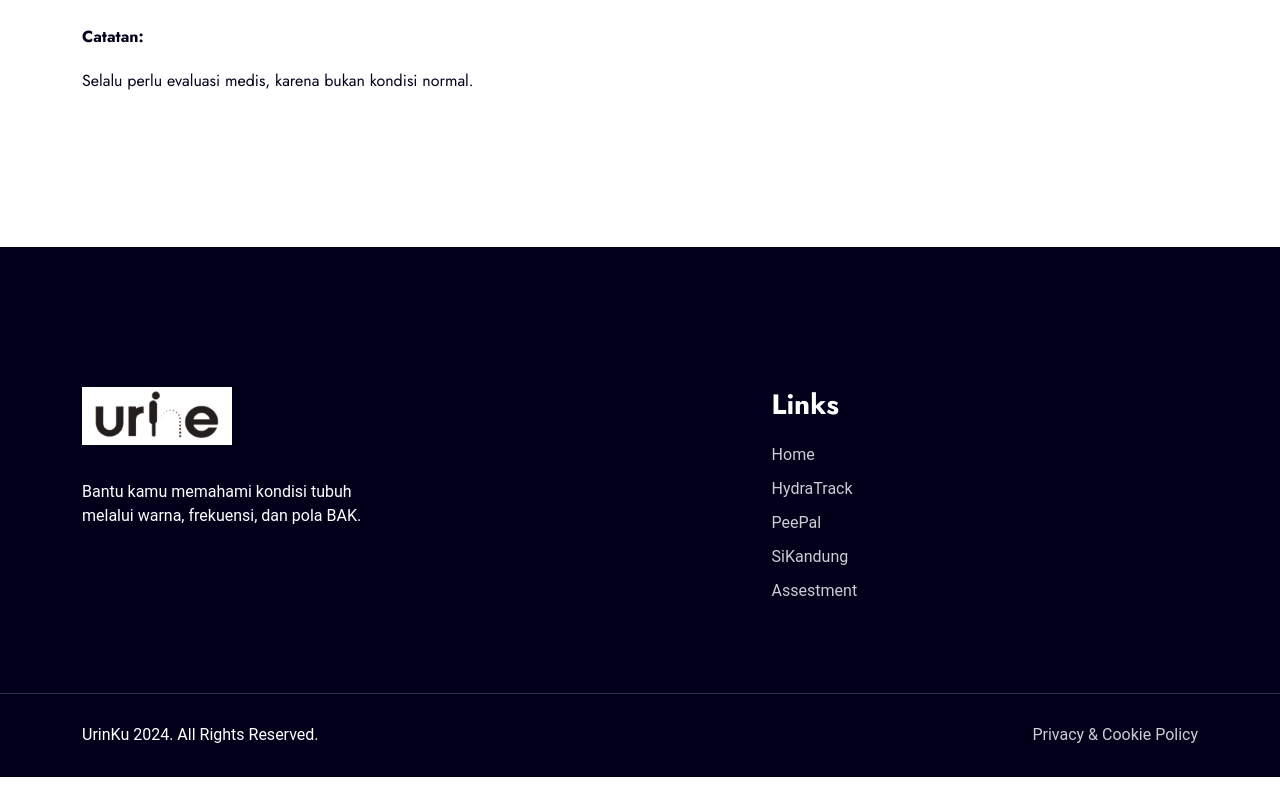
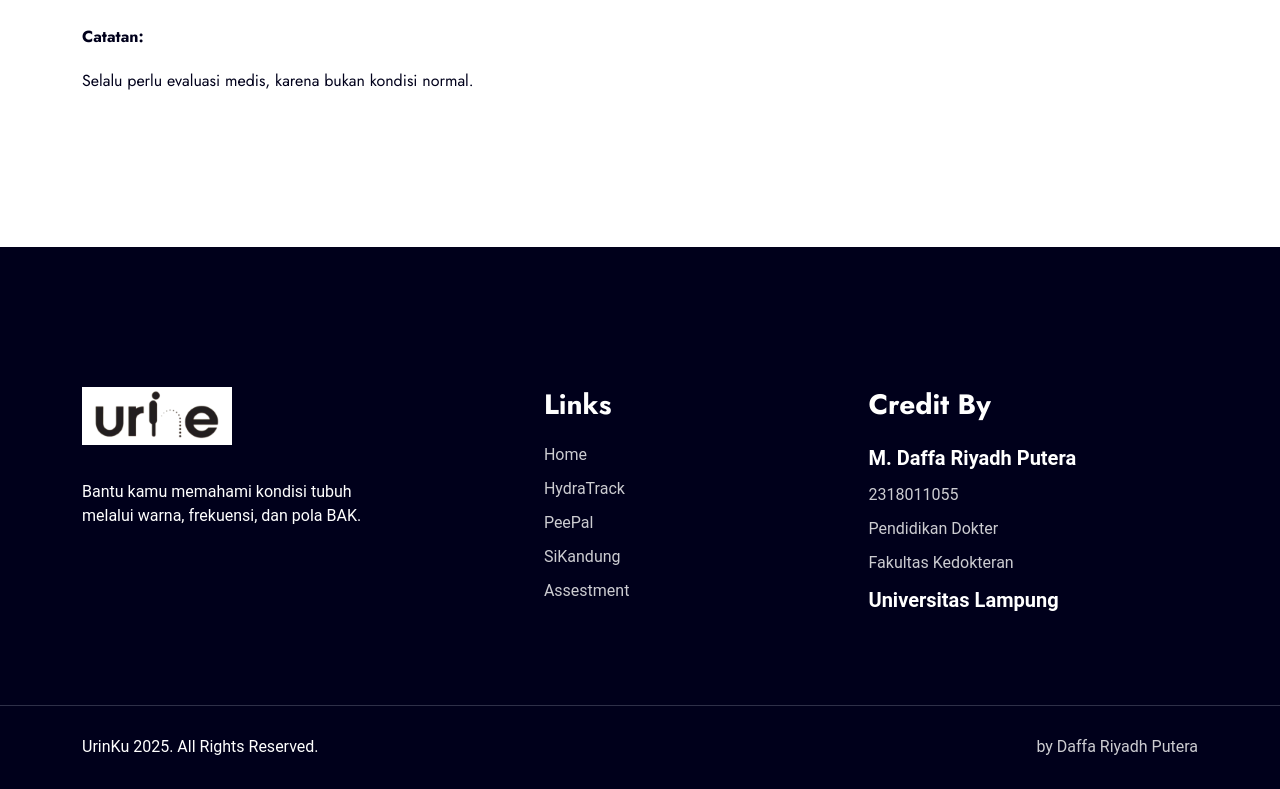
Before and after one commit to dikhidew/urinku, a plain HTML site: page blog/kemih.html in a window 1280 px wide. Shown: the part 3738-4527 px from the top of the page. Drawn offline with Linux system fonts and the light colour scheme; some packages are replaced by stand-ins of ours; a script that the page names is missing; a web font is replaced by a local one.

Commit message:
update revisi 1, footer, banner, video dan tittle

```diff
--- a/blog/kemih.html
+++ b/blog/kemih.html
@@ -11,7 +11,8 @@
 <link rel="icon" href="../assets/img/favicon.png" />
 
 <!-- Site Title -->
-<title>Medixal - Medical and Healthcare Template</title>
+<title>UrinKu - Your Daily Urine Health Checker.</title>
+
 
 <!-- Stylesheets -->
 <link rel="stylesheet" href="../assets/css/bootstrap.min.css" />
--- a/components/footer.html
+++ b/components/footer.html
@@ -48,26 +48,31 @@
             </ul>
           </div>
         </div> -->
-        <!-- <div class="cs_footer_col">
+        <div class="cs_footer_col">
           <div class="cs_footer_widget">
-            <h2 class="cs_footer_widget_title cs_fs_32 cs_white_color cs_bold">Office</h2>
+            <h2 class="cs_footer_widget_title cs_fs_32 cs_white_color cs_bold">Credit By</h2>
             <ul class="cs_footer_widget_menu cs_address">
-              <li>America- 66 Brooklyn golden street 600 New York. USA</li>
-              <li class="cs_fs_32 cs_bold cs_phone_number">
-                <div class="cs_height_20 cs_height_lg_20"></div>
-                <a href="tel:+444547800112">+1 (212) 621-5896</a>
+            <li class="cs_fs_20 cs_bold cs_phone_number">
+              <a>M. Daffa Riyadh Putera </a>
+              <li>2318011055</li>
+              <li>Pendidikan Dokter</li>
+              <li>Fakultas Kedokteran</li>
+              <li></li>
+            </li>
+              <li class="cs_fs_20 cs_bold cs_phone_number">
+                <a>Universitas Lampung</a>
               </li>
             </ul>
-          </div> -->
+          </div>
         </div>
       </div>
     </div>
     <div class="cs_footer_bottom cs_white_color">
       <div class="container">
         <div class="cs_footer_bottom_in">
-          <p class="cs_copyright mb-0">UrinKu 2024. All Rights Reserved.</p>
+          <p class="cs_copyright mb-0">UrinKu 2025. All Rights Reserved.</p>
           <ul class="cs_footer_widget_menu">
-            <li><a href="#">Privacy &amp; Cookie Policy</a></li>
+            <li><a href="#">by Daffa Riyadh Putera </a></li>
           </ul>
         </div>
       </div>
```
Also changed, not shown: blog/konsultasidokter.html (+1 -1 lines), blog/tipskesehatan.html (+1 -1 lines), blog/warnaurin.html (+7 -2 lines), display/HydraTrack.html (+1 -1 lines), display/PeePal.html (+1 -1 lines), display/SiKandung.html (+1 -1 lines), display/assestment.html (+1 -1 lines), display/dokter.html (+1 -1 lines), display/formHydraTrack.html (+1 -1 lines), index.html (+5 -4 lines), 1 other file.
